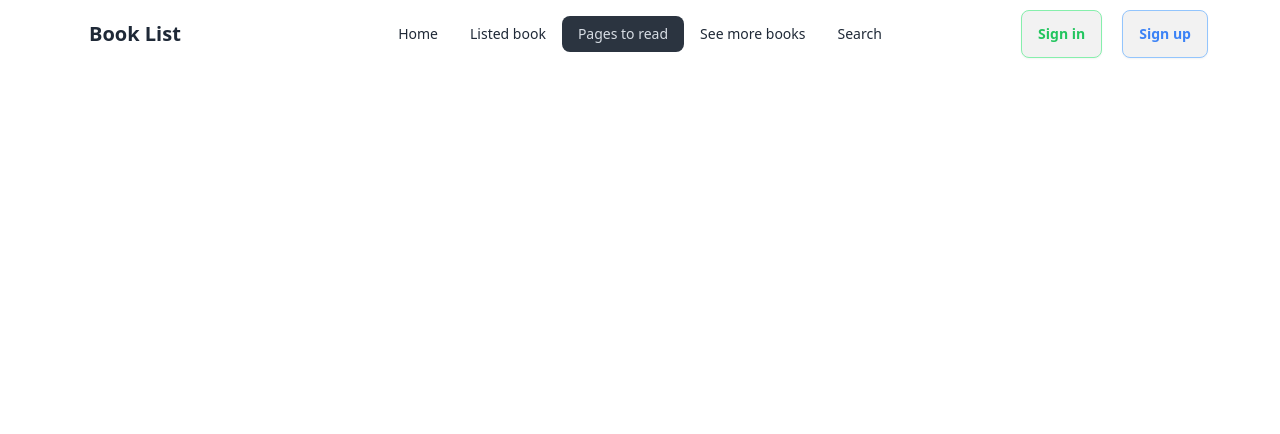
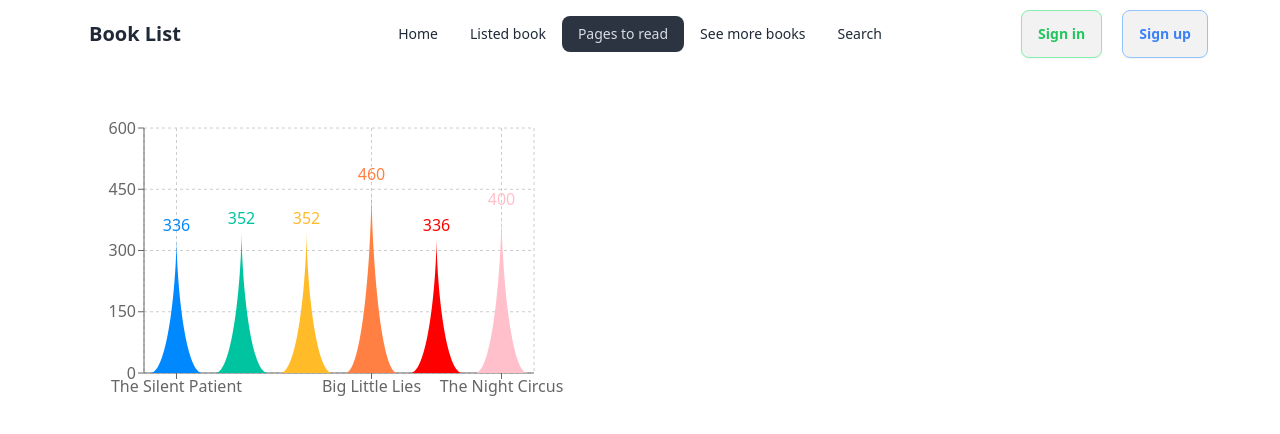
Before and after one commit to BorshaDevi/book-project, a React (Vite) app: page /pages in a window 1280 px wide. Shown: the top 434 px of the page. Built offline with nearby package versions, Linux system fonts and the light colour scheme.

Commit message:
add toast

```diff
--- a/package.json
+++ b/package.json
@@ -14,7 +14,10 @@
     "match-sorter": "^6.3.4",
     "react": "^18.2.0",
     "react-dom": "^18.2.0",
+    "react-icons": "^5.0.1",
     "react-router-dom": "^6.22.3",
+    "react-toastify": "^10.0.5",
+    "recharts": "^2.12.4",
     "sort-by": "^1.2.0"
   },
   "devDependencies": {
--- a/src/Components/Banner/Banner.jsx
+++ b/src/Components/Banner/Banner.jsx
@@ -1,3 +1,4 @@
+import { Link } from "react-router-dom";
 
 
 const Banner = () => {
@@ -9,7 +10,7 @@ const Banner = () => {
           <div>
             <h1 className="text-5xl font-bold">Books to freshen up your bookshelf</h1>
 
-            <button className="btn bg-green-600 text-white mt-10">View The List</button>
+            <Link to='/listed'><button className="btn bg-green-600 text-white mt-10">View The List</button></Link>
           </div>
         </div>
       </div>
--- a/src/Components/Book/Book.jsx
+++ b/src/Components/Book/Book.jsx
@@ -1,12 +1,36 @@
 
 
-
+import { IoMdStarOutline } from "react-icons/io";
+import { Link } from "react-router-dom";
 
 const Book = ({book}) => {
-    const {image,bookName,tags,rating,author,category} = book
+    const {image,bookName,tags,rating,author,category,bookId} = book
     return (
         <div>
-            <img src={image}></img>
+           <Link to={`/detail/${bookId}`}>
+           <div className="card w-96 bg-base-100 shadow-xl space-y-5">
+
+                <figure><img className="w-48 rounded" src={image}alt="book" /></figure>
+                <div className="card-body">
+                <div className="flex text-green-500 font-semibold ml-5  gap-5">
+                                <h6>{tags[0]}</h6>
+                                <h6>{tags[1]}</h6>
+                            </div>
+                <h2 className="card-title">{bookName}</h2>
+                <p>By:<span className="text-black  text-xl">{author}</span></p>
+                <hr />
+                <div className="card-actions flex ">
+                    <p>{category}</p>
+                    <div className="flex">
+                           <p className="mr-2">{rating}</p>
+                           <IoMdStarOutline  className=" mt-1"/>
+
+                    </div>
+
+                </div>
+                </div>
+                </div>
+           </Link>
         </div>
     );
 };
--- a/src/Components/Books/Books.jsx
+++ b/src/Components/Books/Books.jsx
@@ -12,8 +12,8 @@ const Books = () => {
 
     return (
         <div className="mt-10">
-            <h2 className="text-center font-bold text-xl">Books:{books.length}</h2>
-            <div className="grid md:grid-cols-3 gap-5 rounded-xl">
+            <h2 className="text-center font-bold text-xl">Books</h2>
+            <div className="grid md:grid-cols-3 gap-14 rounded-xl mt-5">
                 {
                     books.map((book) => <Book key={book.bookId} book={book}></Book>)
                 }
--- /dev/null
+++ b/src/Components/Details/Details.jsx
@@ -0,0 +1,56 @@
+import {useLoaderData,useParams} from "react-router-dom"
+import { ToastContainer, toast } from 'react-toastify';
+import 'react-toastify/dist/ReactToastify.css';
+
+
+
+
+const Details = () => {
+    const details=useLoaderData()
+    const {detailId} =useParams()
+    const single=details.find(detail => detail.bookId=== detailId)
+    const {image,bookName,author,review,category,tags,publisher,yearOfPublishing,totalPages,rating} =single
+
+
+    const notify = () => toast("Wow so easy !");
+
+
+    return (
+        <div>
+           <div className="hero min-h-screen bg-base-200">
+  <div className="hero-content flex-col lg:flex-row">
+    <img src={image} className="max-w-sm rounded-lg shadow-2xl" />
+    <div>
+      <h1 className="text-5xl font-bold">{bookName}</h1>
+      <p>{author}</p>
+      <hr />
+      <p>{category}</p>
+      <hr/>
+      <p className="py-6"><span className="font-semibold">Review:</span>{review}</p>
+     <div className="flex">
+     <p>Tags :  #{tags[0]}   #{tags[1]}</p>
+     </div>
+     <div className="mt-5">
+     <hr />
+        <ul>
+            <li>Page reads:{totalPages}</li>
+            <li>publisher:{publisher}</li>
+            <li>year of Publishing:{yearOfPublishing}</li>
+            <li>Rating:{rating}</li>
+        </ul>
+     </div>
+      <div className=" mt-5">
+      <button  onClick={notify}className="btn  text-green-500">Read</button>
+      <button onClick={notify} className="btn btn-primary ml-5">Wishlist</button>
+      </div>
+    </div>
+  </div>
+</div>
+<ToastContainer />
+        </div>
+
+    );
+};
+
+
+export default Details;
--- a/src/Components/Pages/Pages.jsx
+++ b/src/Components/Pages/Pages.jsx
@@ -1,11 +1,131 @@
+
+import { BarChart, Bar, Cell, XAxis, YAxis, CartesianGrid } from 'recharts';
+const Pages = () => {
+    const colors = ['#0088FE', '#00C49F', '#FFBB28', '#FF8042', 'red', 'pink'];
+
+const data = [
+    {
+        "bookId": "1",
+        "bookName": "The Silent Patient",
+        "author": "Alex Michaelides",
+        "image": "https://i.ibb.co/pw7r3zt/top-view-mustard-copybook-around-white-flowers-dark.jpg",
+        "review": "A gripping psychological thriller that keeps you guessing until the very end.",
+        "totalPages": 336,
+        "rating": 4.5,
+        "category": "Mystery",
+        "tags": ["Suspense", "Psychological"],
+        "publisher": "Celadon Books",
+        "yearOfPublishing": 2019
+    },
+    {
+        "bookId": "2",
+        "bookName": "Educated: A Memoir",
+        "author": "Tara Westover",
+        "image": "https://i.ibb.co/VHV72VX/flowery-book-separator.jpg",
+        "review": "A powerful memoir of resilience and self-discovery.",
+        "totalPages": 352,
+        "rating": 4.7,
+        "category": "Biography",
+        "tags": ["Memoir", "Education"],
+        "publisher": "Random House",
+        "yearOfPublishing": 2018
+    },
+    {
+        "bookId": "3",
+        "bookName": "Little Fires Everywhere",
+        "author": "Celeste Ng",
+        "image": "https://i.ibb.co/jrggWsG/top-view-yellow-green-copybooks-along-with-white-flowers-dark-background.jpg",
+        "review": "A thought-provoking exploration of family dynamics and societal norms.",
+        "totalPages": 352,
+        "rating": 4.2,
+        "category": "Fiction",
+        "tags": ["Family", "Drama"],
+        "publisher": "Penguin Press",
+        "yearOfPublishing": 2017
+    },
+    {
+        "bookId": "4",
+        "bookName": "Big Little Lies",
+        "author": "Liane Moriarty",
+        "image": "https://i.ibb.co/qj7HZKb/blue-book-cover.jpg",
+        "review": "An addictive page-turner with richly developed characters and unexpected twists.",
+        "totalPages": 460,
+        "rating": 4.6,
+        "category": "Thriller",
+        "tags": ["Mystery", "Drama"],
+        "publisher": "Penguin Books",
+        "yearOfPublishing": 2014
+    },
+    {
+        "bookId": "5",
+        "bookName": "The Girl on the Train",
+        "author": "Paula Hawkins",
+        "image": "https://i.ibb.co/GPVpL7r/black-yellow-hardback-book.jpg",
+        "review": "A gripping thriller with complex characters and a twisty plot.",
+        "totalPages": 336,
+        "rating": 4.0,
+        "category": "Thriller",
+        "tags": ["Suspense", "Mystery"],
+        "publisher": "Riverhead Books",
+        "yearOfPublishing": 2015
+    },
+    {
+        "bookId": "6",
+        "bookName": "The Night Circus",
+        "author": "Erin Morgenstern",
+        "image": "https://i.ibb.co/hs0NPBX/english-books-assortment-with-blue-background.jpg",
+        "review": "A beautifully written, enchanting tale that transports you to a magical world.",
+        "totalPages": 400,
+        "rating": 4.4,
+        "category": "Fantasy",
+        "tags": ["Magic", "Romance"],
+        "publisher": "Doubleday",
+        "yearOfPublishing": 2011
+    }
+]
 
 
-const Pages = () => {
+const getPath = (x, y, width, height) => {
+  return `M${x},${y + height}C${x + width / 3},${y + height} ${x + width / 2},${y + height / 3}
+  ${x + width / 2}, ${y}
+  C${x + width / 2},${y + height / 3} ${x + (2 * width) / 3},${y + height} ${x + width}, ${y + height}
+  Z`;
+};
+
+const TriangleBar = (props) => {
+  const { fill, x, y, width, height } = props;
+
+  return <path d={getPath(x, y, width, height)} stroke="none" fill={fill} />;
+};
     return (
-        <div>
+        <div className='mt-10 '>
+
+    <BarChart
+      width={500}
+      height={300}
+      data={data}
+      margin={{
+        top: 20,
+        right: 30,
+        left: 20,
+        bottom: 5,
+      }}
+    >
+      <CartesianGrid strokeDasharray="3 3" />
+      <XAxis dataKey="bookName" />
+      <YAxis />
+      <Bar dataKey="totalPages" fill="#8884d8" shape={<TriangleBar />} label={{ position: 'top' }}>
+        {data.map((entry, index) => (
+          <Cell key={`cell-${index}`} fill={colors[index % 20]} />
+        ))}
+      </Bar>
+    </BarChart>
+
+
 
         </div>
     );
 };
+Pages.demoUrl = 'https://codesandbox.io/s/bar-chart-with-customized-shape-dusth';
 
 export default Pages;
--- a/src/main.jsx
+++ b/src/main.jsx
@@ -14,6 +14,7 @@ import Pages from './Components/Pages/Pages';
 import MoreBooks from './Components/MoreBooks/MoreBooks';
 import Search from './Components/Search/Search';
 import Books from './Components/Books/Books';
+import Details from './Components/Details/Details';
 
 const router = createBrowserRouter([
   {
@@ -42,7 +43,9 @@ const router = createBrowserRouter([
         element:<Search></Search>
       },
       {
-
+       path:'/detail/:detailId',
+       element:<Details></Details>,
+       loader:() => fetch('book.json')
       }
     ]
   },
```
Also changed, not shown: 1 other file (tests, documents, lock files or other folders).
